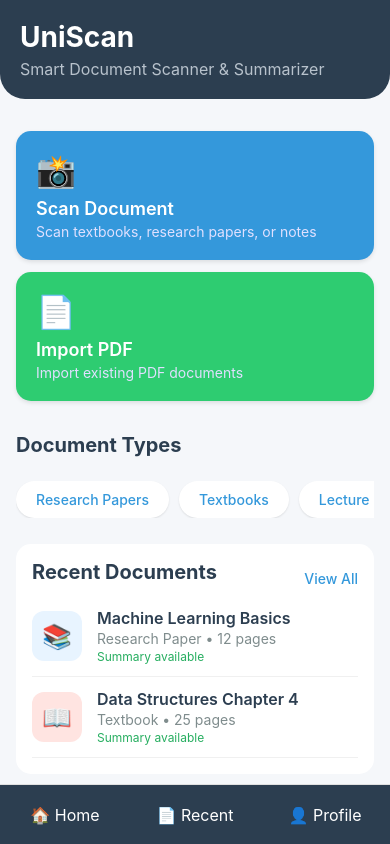
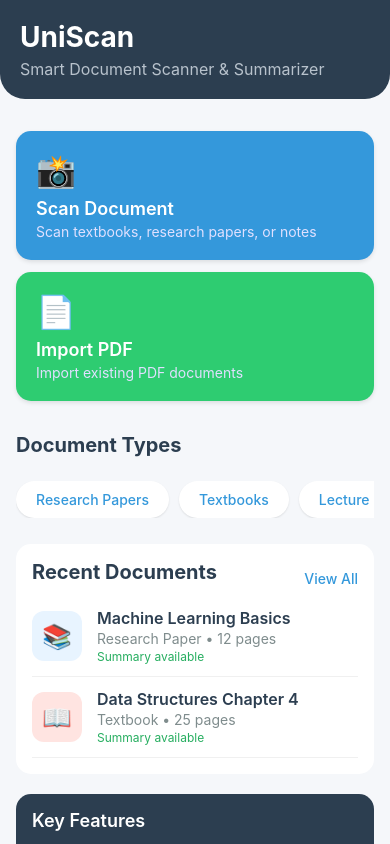
Before and after one commit to KISHAN2100/UniScan, a React Native app: screen / in a window 390 px wide. Built offline with nearby package versions, Linux system fonts and the light colour scheme.

Commit message:
ADD SPLASH SCREEN

```diff
--- a/package.json
+++ b/package.json
@@ -11,6 +11,11 @@
   },
   "dependencies": {
     "@react-native-firebase/app": "^21.6.0",
+    "@react-native-firebase/auth": "^21.6.0",
+    "@react-native-firebase/firestore": "^21.6.0",
+    "@react-navigation/native": "^7.0.5",
+    "@react-navigation/stack": "^7.0.8",
+    "firebase": "^11.0.2",
     "react": "18.3.1",
     "react-native": "0.76.1",
     "react-native-document-picker": "^9.3.1",
--- a/src/App.tsx
+++ b/src/App.tsx
@@ -1,15 +1,26 @@
-import React, { useState } from 'react';
-import { View, Text, StyleSheet, TouchableOpacity, SafeAreaView } from 'react-native';
+import React, { useState, useEffect } from 'react';
+import { View, StyleSheet, SafeAreaView } from 'react-native';
 import HomeScreen from './screens/HomeScreen';
 import HistoryScreen from './screens/HistoryScreen';
 import EditProfileScreen from './screens/EditProfileScreen';
+import SplashScreen from './screens/SplashScreen';
 import DocumentPicker from 'react-native-document-picker';
 
 const App: React.FC = () => {
-  const [currentScreen, setCurrentScreen] = useState<'home' | 'history' | 'profile'>('home');
+  const [currentScreen, setCurrentScreen] = useState<'splash' | 'home' | 'history' | 'profile'>('splash');
+
+  useEffect(() => {
+    const timer = setTimeout(() => {
+      setCurrentScreen('home');
+    }, 3000);
+
+    return () => clearTimeout(timer);
+  }, []);
 
   const renderScreen = () => {
     switch (currentScreen) {
+      case 'splash':
+        return <SplashScreen />;
       case 'home':
         return <HomeScreen onNavigateToHistory={() => setCurrentScreen('history')} />;
       case 'history':
@@ -28,23 +39,7 @@ const App: React.FC = () => {
           />
         );
       default:
-        return <HomeScreen onNavigateToHistory={() => setCurrentScreen('history')} />;
-    }
-  };
-
-  const handleImportPDF = async () => {
-    try {
-      const res = await DocumentPicker.pick({
-        type: [DocumentPicker.types.pdf],
-      });
-      console.log('PDF selected:', res);
-      // Handle the selected PDF file here
-    } catch (err) {
-      if (DocumentPicker.isCancel(err)) {
-        console.log('User cancelled the picker');
-      } else {
-        console.error('Error picking PDF:', err);
-      }
+        return null;
     }
   };
 
@@ -53,17 +48,6 @@ const App: React.FC = () => {
       <View style={styles.screenContainer}>
         {renderScreen()}
       </View>
-      <View style={styles.navBar}>
-        <TouchableOpacity onPress={() => setCurrentScreen('home')} style={styles.navItem}>
-          <Text style={styles.navText}>🏠 Home</Text>
-        </TouchableOpacity>
-        <TouchableOpacity onPress={() => setCurrentScreen('history')} style={styles.navItem}>
-          <Text style={styles.navText}>📄 Recent</Text>
-        </TouchableOpacity>
-        <TouchableOpacity onPress={() => setCurrentScreen('profile')} style={styles.navItem}>
-          <Text style={styles.navText}>👤 Profile</Text>
-        </TouchableOpacity>
-      </View>
     </SafeAreaView>
   );
 };
@@ -71,28 +55,11 @@ const App: React.FC = () => {
 const styles = StyleSheet.create({
   container: {
     flex: 1,
+    backgroundColor: '#fff',
   },
   screenContainer: {
     flex: 1,
   },
-  navBar: {
-    flexDirection: 'row',
-    justifyContent: 'space-around',
-    alignItems: 'center',
-    height: 60,
-    backgroundColor: '#2C3E50',
-    borderTopWidth: 1,
-    borderTopColor: '#E0E0E0',
-  },
-  navItem: {
-    flex: 1,
-    alignItems: 'center',
-    justifyContent: 'center',
-  },
-  navText: {
-    color: '#FFF',
-    fontSize: 16,
-  },
 });
 
 export default App;
--- /dev/null
+++ b/src/screens/SplashScreen.tsx
@@ -0,0 +1,54 @@
+import React, { useEffect, useRef } from 'react';
+import { View, Text, StyleSheet, ActivityIndicator, Image, Animated } from 'react-native';
+
+const SplashScreen: React.FC = () => {
+    const scaleValue = useRef(new Animated.Value(0)).current; // Initialize animated value
+
+    useEffect(() => {
+        // Start the zoom animation
+        Animated.timing(scaleValue, {
+            toValue: 1, // Scale to 1 (original size)
+            duration: 1000, // Duration of the animation
+            useNativeDriver: true, // Use native driver for better performance
+        }).start();
+    }, [scaleValue]);
+
+    return (
+        <View style={styles.container}>
+            <Animated.Image
+                source={{ uri: 'https://encrypted-tbn0.gstatic.com/images?q=tbn:ANd9GcSqsibjps6D_tF7wAT5FUSKKCxBgnP8PfqpvA&s' }}
+                style={[styles.logo, { transform: [{ scale: scaleValue }] }]} // Apply scale transformation
+                resizeMode="contain"
+            />
+            <ActivityIndicator size="large" color="#0000ff" />
+            <Text style={styles.title}>Welcome to Your Learning App!</Text>
+            <Text style={styles.subtitle}>Empowering Students for Success</Text>
+        </View>
+    );
+};
+
+const styles = StyleSheet.create({
+    container: {
+        flex: 1,
+        justifyContent: 'center',
+        alignItems: 'center',
+        backgroundColor: '#f0f8ff', // Background color
+    },
+    logo: {
+        width: 500,
+        height: 500,
+        marginBottom: 20,
+    },
+    title: {
+        fontSize: 24,
+        fontWeight: 'bold',
+        marginTop: 20,
+    },
+    subtitle: {
+        fontSize: 16,
+        marginTop: 10,
+        color: '#555',
+    },
+});
+
+export default SplashScreen;
```
Also changed, not shown: src/context/AuthContext.tsx (added, +51 -0 lines), src/firebaseConfig.ts (added, +16 -0 lines), 1 other file (tests, documents, lock files or other folders).
